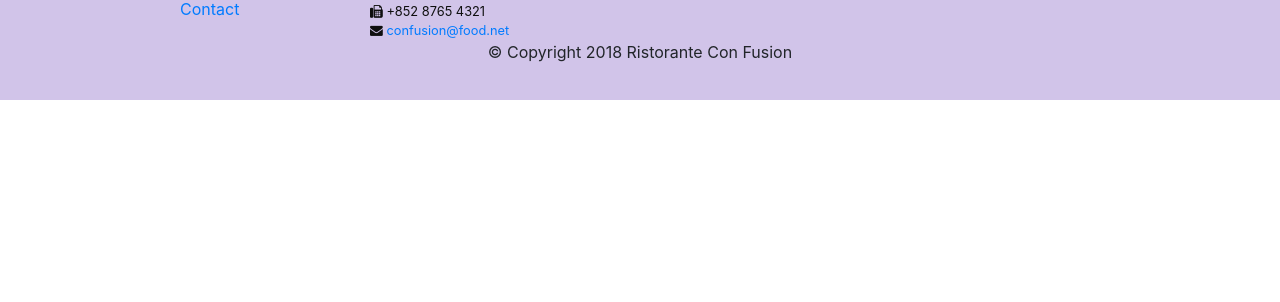
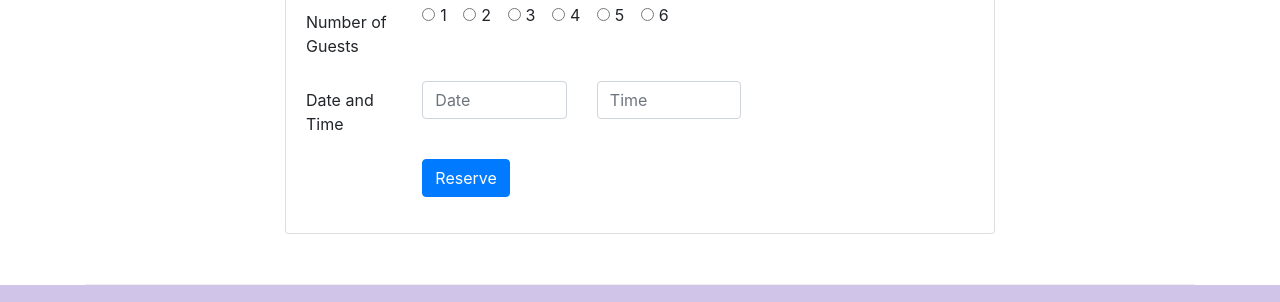
Before and after one commit to Prajwal-Mogaveera/Bootstrap4-conFusion, a website: page index.html in a window 1280 px wide. Shown: the part 1661-1963 px from the top of the page. Before the commit the page ends 1761 px from the top, so only its background shows below. Drawn offline with nearby package versions, Linux system fonts and the light colour scheme.

Commit message:
Assignment2(adding reserve table form and adding button on header that links reserve form)

```diff
--- a/index.html
+++ b/index.html
@@ -48,7 +48,16 @@
             <h1>Ristorante con Fusion</h1>
             <p>We take inspiration from the World's best cuisines, and create a unique fusion experience. Our lipsmacking creations will tickle your culinary senses!</p>
           </div>
-          <div class="col-12 col-sm align-self-center"><img src="img/logo.png" class="img-fluid" alt="logo" /></div>
+          <div class="col-12 col-sm-6 align-self-center">
+            <div class="row">
+              <div class="col-12 col-sm-6">
+                <img src="img/logo.png" class="img-fluid" alt="logo" />
+              </div>
+              <div class="col-12 col-sm-6 align-self-center">
+                <a href="#reserve" class="btn btn-warning btn-block btn-sm" role="button"> Reserve Table </a>
+              </div>
+            </div>
+          </div>
         </div>
       </div>
     </header>
@@ -63,7 +72,7 @@
             <img src="img/uthappizza.png" alt="uthappizza" class="d-flex mr-3 align-self-center img-thumbnail" />
             <div class="media-body">
               <h2 class="mt-0">Uthappizza <span class="badge badge-danger">HOT</span> <span class="badge badge-pill badge-secondary">$4.99</span></h2>
-              <p>A unique combination of Indian Uthappam (pancake) and Italian pizza, topped with Cerignola olives, ripe vine cherry tomatoes, Vidalia onion, Guntur chillies and Buffalo Paneer.</p>
+              <span class="d-none d-sm-block"><p>A unique combination of Indian Uthappam (pancake) and Italian pizza, topped with Cerignola olives, ripe vine cherry tomatoes, Vidalia onion, Guntur chillies and Buffalo Paneer.</p></span>
             </div>
           </div>
         </div>
@@ -76,8 +85,8 @@
         <div class="col col-sm col-md">
           <div class="media">
             <div class="media-body">
-              <h2 class="mt-0">Weekend Grand Buffet</h2>
-              <p>Featuring mouthwatering combinations with a choice of five different salads, six enticing appetizers, six main entrees and five choicest desserts. Free flowing bubbly and soft drinks. All for just $19.99 per person</p>
+              <h2 class="mt-0">Weekend Grand Buffet <span class="badge badge-danger">NEW</span></h2>
+              <span class="d-none d-sm-block"><p>Featuring mouthwatering combinations with a choice of five different salads, six enticing appetizers, six main entrees and five choicest desserts. Free flowing bubbly and soft drinks. All for just $19.99 per person</p></span>
             </div>
             <img src="img/buffet.png" alt="buffet" class="d-flex ml-0 align-self-center img-thumbnail" />
           </div>
@@ -94,7 +103,65 @@
             <div class="media-body">
               <h2 class="mt-0">Alberto Somayya</h2>
               <h4>Executive Chef</h4>
-              <p>Award winning three-star Michelin chef with wide International experience having worked closely with whos-who in the culinary world, he specializes in creating mouthwatering Indo-Italian fusion experiences.</p>
+              <span class="d-none d-sm-block"><p>Award winning three-star Michelin chef with wide International experience having worked closely with whos-who in the culinary world, he specializes in creating mouthwatering Indo-Italian fusion experiences.</p></span>
+            </div>
+          </div>
+        </div>
+      </div>
+      <div class="row row-content">
+        <div class="col-12 col-sm-8 offset-sm-2">
+          <div class="card" id="reserve">
+            <div class="card-header bg-warning">
+              <h3 class="card-title text-white mb-0">Reserve a Table</h3>
+            </div>
+            <div class="card-body">
+              <form>
+                <div class="form-group row">
+                  <label for="guests" class="col-12 col-sm-2 col-form-label">Number of Guests</label>
+                  <div class="col-12 col-sm-10" id="guests">
+                    <div class="form-check form-check-inline">
+                      <input class="form-check-input" type="radio" name="noOfGuests" value="1" id="option1" />
+                      <label class="form-check-label" for="option1">1</label>
+                    </div>
+                    <div class="form-check form-check-inline">
+                      <input class="form-check-input" type="radio" name="noOfGuests" value="2" id="option2" />
+                      <label class="form-check-label" for="option2">2</label>
+                    </div>
+                    <div class="form-check form-check-inline">
+                      <input class="form-check-input" type="radio" name="noOfGuests" value="3" id="option3" />
+                      <label class="form-check-label" for="option3">3</label>
+                    </div>
+                    <div class="form-check form-check-inline">
+                      <input class="form-check-input" type="radio" name="noOfGuests" value="4" id="option4" />
+                      <label class="form-check-label" for="option4">4</label>
+                    </div>
+                    <div class="form-check form-check-inline">
+                      <input class="form-check-input" type="radio" name="noOfGuests" value="5" id="option5" />
+                      <label class="form-check-label" for="option5">5</label>
+                    </div>
+                    <div class="form-check form-check-inline">
+                      <input class="form-check-input" type="radio" name="noOfGuests" value="6" id="option6" />
+                      <label class="form-check-label" for="option6">6</label>
+                    </div>
+                  </div>
+                </div>
+
+                <div class="form-group row">
+                  <label class="col-12 col-sm-2 col-form-label" for="date">Date and Time</label>
+                  <div class="col-12 col-sm-3">
+                    <input class="form-control" type="text" name="date" id="date" placeholder="Date" />
+                  </div>
+                  <div class="col-12 col-sm-3">
+                    <input class="form-control" type="text" name="time" id="time" placeholder="Time" />
+                  </div>
+                </div>
+
+                <div class="form-group row">
+                  <div class="col-10 offset-2">
+                    <button type="button" class="btn btn-primary">Reserve</button>
+                  </div>
+                </div>
+              </form>
             </div>
           </div>
         </div>
```
